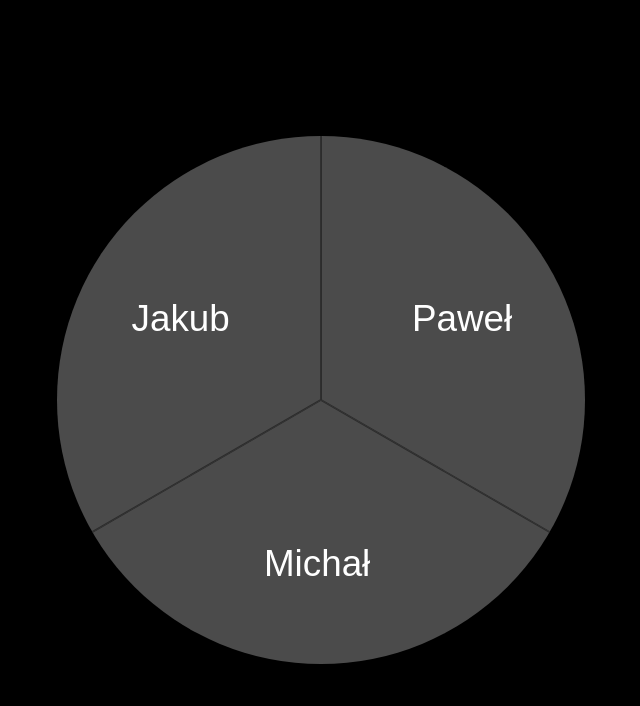
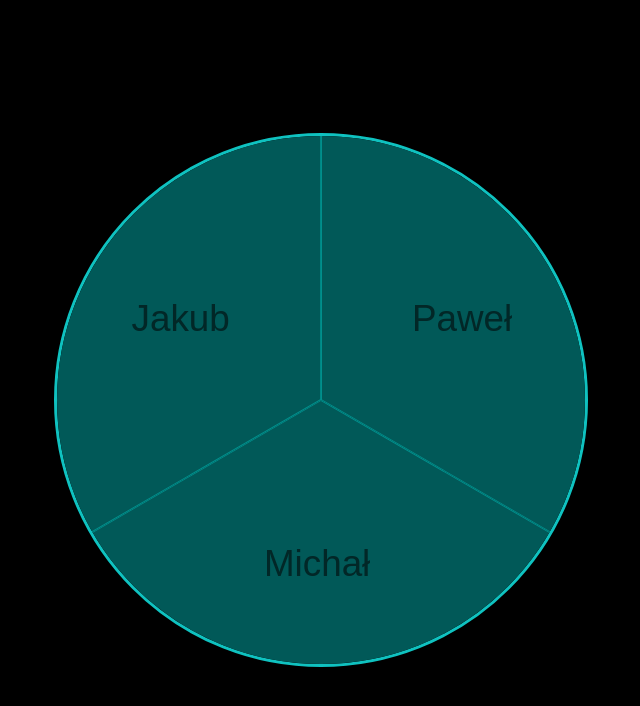
Before and after one commit to AtroxEGO/portfolio-app, a React (Create React App) app: page / in a window 1280 px wide. Shown: the top 706 px of the page, without its empty margins (319-959 px from the left). Built offline with nearby package versions, Linux system fonts and the light colour scheme.

Commit message:
PA-01: Color tweaks

```diff
--- a/src/pages/Home/home.css
+++ b/src/pages/Home/home.css
@@ -1,3 +1,8 @@
+/* #0FC2C0
+#0CABA8
+#008F8C
+#015958
+#023535 */
 .root {
   height: 100vh;
   width: 100%;
@@ -8,7 +13,6 @@
 }
 
 .pie {
-    background-color: rgba(0, 0, 0, 0.5);
   position: relative;
   width: 25rem;
   height: 25rem;
@@ -16,12 +20,14 @@
   overflow: hidden;
   padding-bottom: 10%;
   padding-left: 10%;
+  border: 3px solid #0fc2c0;
 }
 
-button, button:focus {
+button,
+button:focus {
   outline: none;
-    background-color: rgb(75, 75, 75);
-    border: thin solid rgb(44, 44, 44);
+  background-color: #015958;
+  border: 1px solid #008f8c;
   position: absolute;
   cursor: pointer;
   width: 100%;
@@ -33,28 +39,32 @@ button, button:focus {
 }
 
 button:hover {
-    box-shadow: 0px 0px 10px 5px #b6b6b6;
+  box-shadow: 0px 0px 20px 10px #008f8c;
+  transition: 0.5s;
+  background-color: #0fc2c0;
   z-index: 1;
 }
-
+button:hover .text{
+    color: #015958;
+}
 .text {
   position: absolute;
   bottom: 140px;
   font-size: 2.3rem;
-    color: white;
+  color: #022727;
   left: 90px;
   transform: skewY(-30deg) rotate(0deg);
 }
 
 .firstPie {
-    transform: rotate(0deg) skewY(30deg)
+  transform: rotate(0deg) skewY(30deg);
 }
 .firstPie:hover {
   translate: -50px 30px;
 }
 
 .secondPie {
-    transform: rotate(120deg) skewY(30deg)
+  transform: rotate(120deg) skewY(30deg);
 }
 .secondPie:hover {
   translate: 0px -50px;
@@ -64,7 +74,7 @@ button:hover {
 }
 
 .thirdPie {
-    transform: rotate(240deg) skewY(30deg)
+  transform: rotate(240deg) skewY(30deg);
 }
 .thirdPie:hover {
   translate: 50px 30px;
@@ -73,7 +83,7 @@ button:hover {
   transform: skewY(-30deg) rotate(120deg);
 }
 
-@media screen and (max-height: 660px){
+@media screen and (max-height: 660px) {
   .pie {
     height: 20rem;
     width: 20rem;
```
Lines whose indentation alone changed are shown as unchanged.
